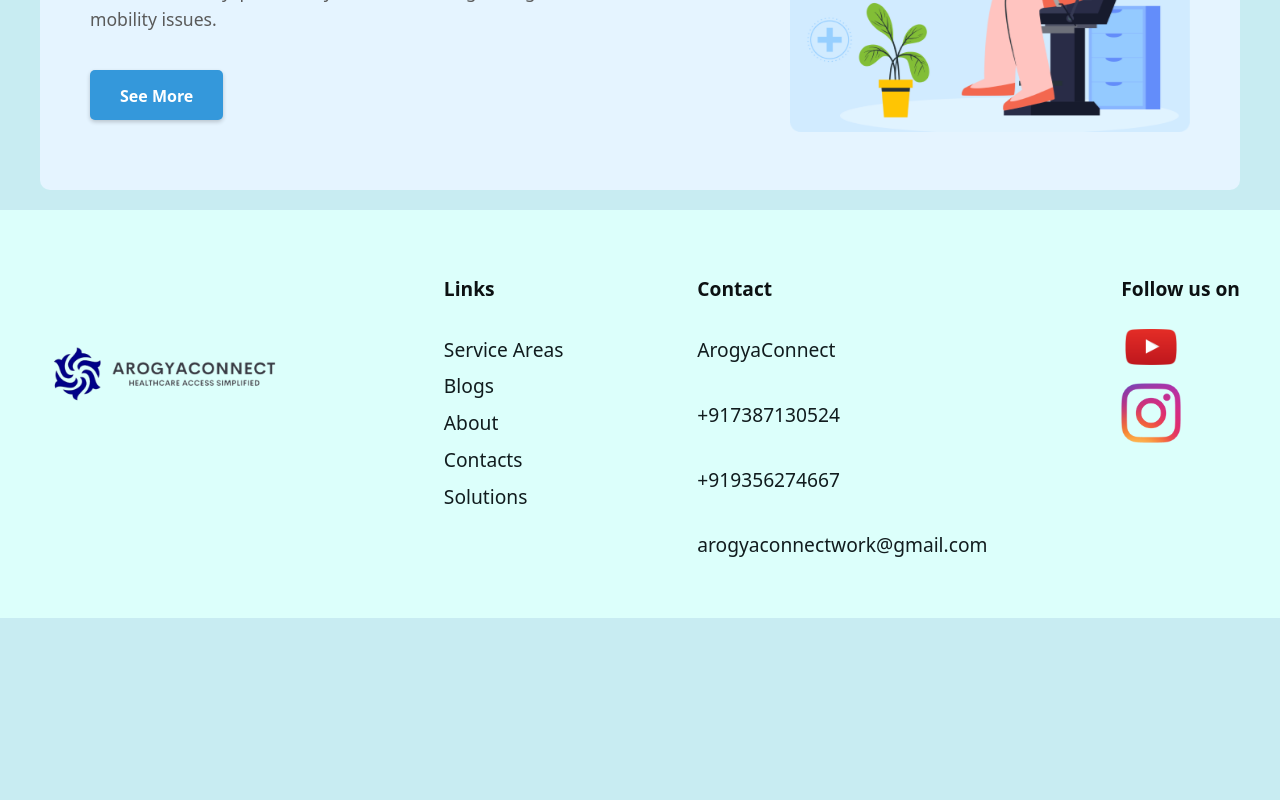
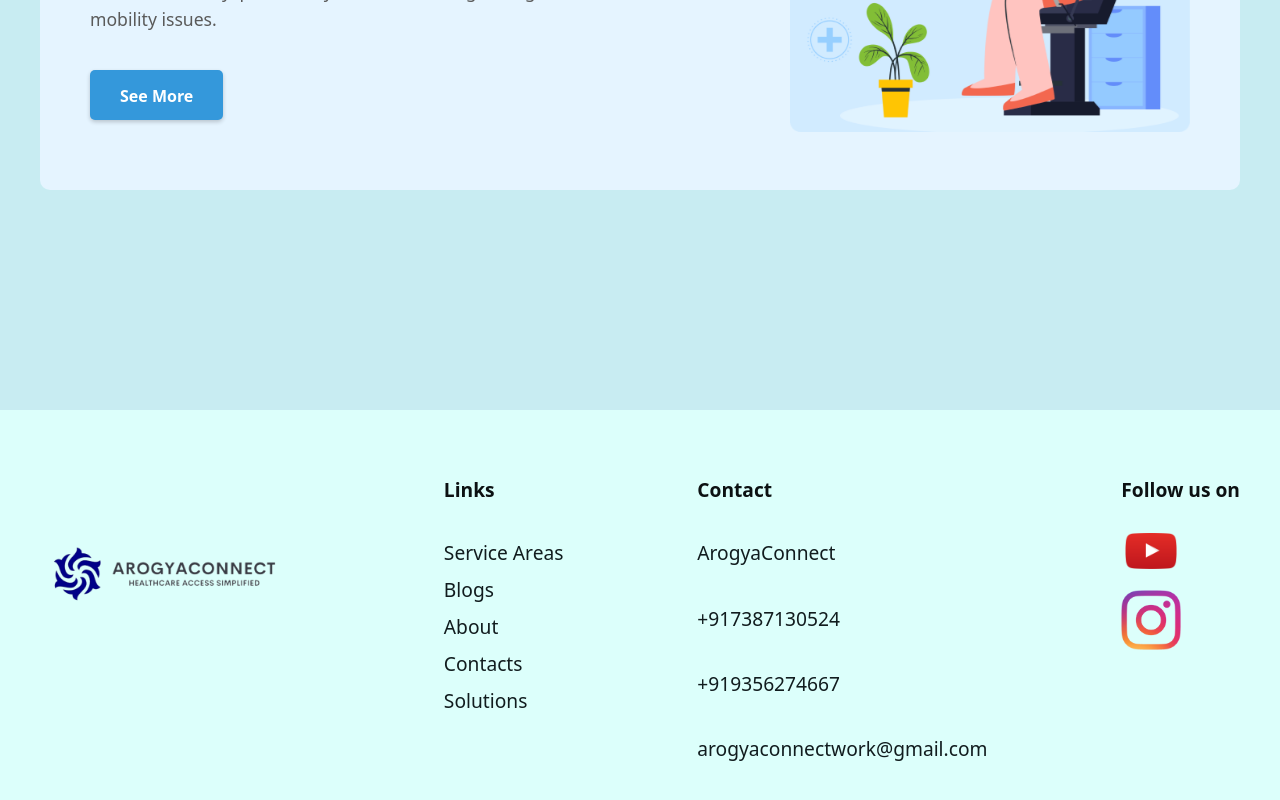
Before and after one commit to Sarang9975/ArogyaConnectdemo, a React (Create React App) app: page /homepage in a window 1280 px wide. Shown: the part 2407-3207 px from the top of the page. Before the commit the page ends 3025 px from the top, so only its background shows below. Built offline with nearby package versions, Linux system fonts and the light colour scheme.

Commit message:
FootChanges

```diff
--- a/src/App.js
+++ b/src/App.js
@@ -1,5 +1,5 @@
 import React, { useState } from 'react';
-import { BrowserRouter as Router, Routes, Route, Link, Navigate } from 'react-router-dom';
+import { BrowserRouter as Router, Routes, Route, Navigate } from 'react-router-dom';
 import './App.css';
 import Login from './Login.js';
 import Register from './Register';
@@ -9,13 +9,12 @@ import Navbar from './Navbar.js';
 import Homepage from './Homepage.js';
 import About from './About.js';
 import { StatusProvider } from './StatusContext';
-import Footer from './Footer.js';
 
 function App() {
   const [user, setUser] = useState({ isAuthenticated: false, type: null });
-  //Added some inline styline so due to removal of Login and Register Links
+
   const mainContentStyle = {
-    marginTop: "65px", // Adjust this value based on your navbar's height
+    marginTop: "65px",
   };
 
   return (
@@ -37,13 +36,10 @@ function App() {
               )}
           </Routes>
         </div>
-      <Footer/>
       </Router>
     </StatusProvider>
   );
 }
-
-
 
 function PatElement({ children, user }) {
   if (user && user.type === 'patient') {
@@ -61,6 +57,4 @@ function DocElement({ children, user }) {
   }
 }
 
-
-
 export default App;
--- a/src/Footer.css
+++ b/src/Footer.css
@@ -3,7 +3,7 @@
     color: rgb(0, 0, 0);
     display: flex;
     padding: 40px 40px;
-    margin-top:20px;
+    margin-top:220px;
     font-size: 1.2rem;
   }
 
--- a/src/Footer.js
+++ b/src/Footer.js
@@ -1,6 +1,5 @@
 // Navbar.js
 import React from 'react';
-import { Link } from 'react-router-dom';
 import './Footer.css';
 import ytlogo from './youtubepng.png'; // Replace with your actual image path
 import iglogo from './instalogo.png'; // Replace with your actual image path
--- a/src/Homepage.js
+++ b/src/Homepage.js
@@ -1,8 +1,6 @@
 import React, { useState,useEffect } from 'react';
 import { useNavigate } from 'react-router-dom';
-
 import './Homepage.css';
-import logo from './Arogclogo.png';
 import heroImage from './hero3.png'; // You should update the path to the actual image file
 import missionImage from './missionpic.png'; // Update the path accordingly
 import telemedicineImage from './enhacement.png'; // Update the path accordingly
@@ -10,17 +8,15 @@ import QueueImage from './whyqueue.png'; // Replace with your actual image path
 import ChatbotImage from './whybot.jpg'; // Replace with your actual image path
 import QrCodeImage from './whyqr.jpg'; // Replace with your actual image path
 import EhrImage from './whyehr2.png'; // Replace with your actual image path
-import ytlogo from './youtubepng.png'; // Replace with your actual image path
-import iglogo from './instalogo.png'; // Replace with your actual image path
+import Footer from './Footer.js';
+
 
 
 
 function host() {
 
-
-
-
   return (
+    <>
     <div className="App">
 
       <main>
@@ -98,8 +94,12 @@ function host() {
            <button className="see-more-btn">See More</button>
         </section>
 
+
+
       </main>
     </div>
+    <Footer/>
+    </>
   );
 }
 
```
Lines whose indentation alone changed are shown as unchanged.
